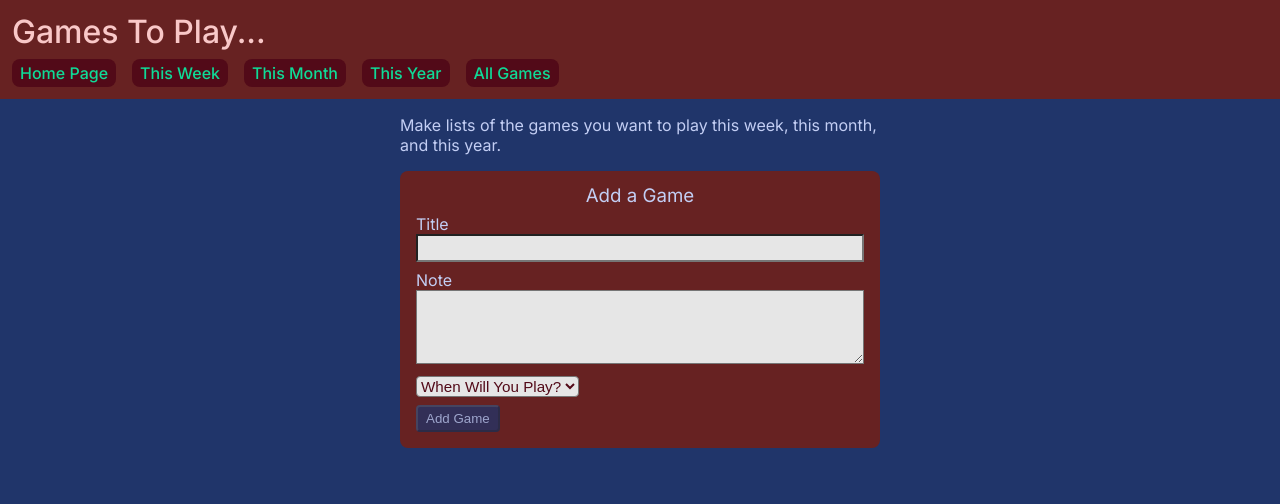
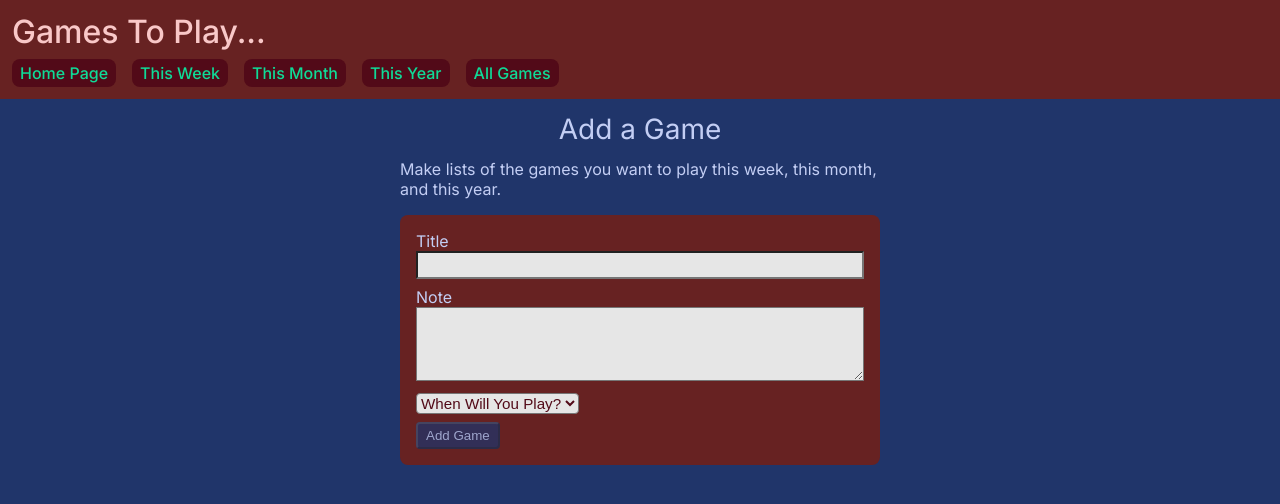
Before and after one commit to franco-ortega/to-do-games, a Next.js app: page / in a window 1280 px wide. Shown: the top 504 px of the page. Built offline with nearby package versions, Linux system fonts and the light colour scheme.

Commit message:
move h2 from AddGame to Home and implement sass extends

```diff
--- a/components/addGame/AddGame.tsx
+++ b/components/addGame/AddGame.tsx
@@ -31,8 +31,6 @@ export default function AddGame() {
 
   return (
     <form className={styles.AddGame} onSubmit={addGame}>
-      <h3>Add a Game</h3>
-
       <label htmlFor='add-game'>
         <p>Title</p>
 
--- a/components/home/Home.module.scss
+++ b/components/home/Home.module.scss
@@ -1,3 +1,5 @@
+@use '../../styles/scss/' as *;
+
 .Home {
   padding: 1rem;
 
@@ -10,5 +12,9 @@
     width: 100%;
     min-width: 20rem;
     max-width: 30rem;
+
+    h2 {
+      @extend %h2-text-styles;
+    }
   }
 }
--- a/components/home/Home.tsx
+++ b/components/home/Home.tsx
@@ -6,6 +6,9 @@ import styles from './Home.module.scss';
 export default function Home() {
   return (
     <main className={styles.Home}>
+      <section>
+        <h2>Add a Game</h2>
+      </section>
       <section>
         <p>
           Make lists of the games you want to play this week, this month, and
--- /dev/null
+++ b/styles/scss/_extends.scss
@@ -0,0 +1,6 @@
+%h2-text-styles {
+  font-size: 1.75rem;
+  font-weight: 400;
+  line-height: 1;
+  text-align: center;
+}
--- /dev/null
+++ b/styles/scss/_index.scss
@@ -0,0 +1,2 @@
+// index file to forward sass partials
+@forward './extends';
```
